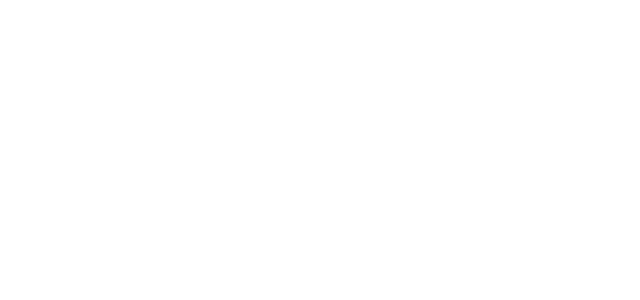
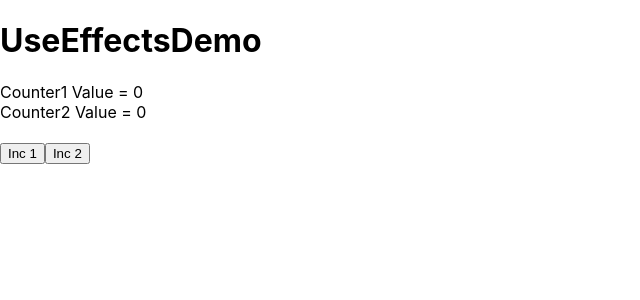
Before and after one commit to gavand-sagar/fsd-july-2024, a React (Create React App) app: page /use-effect in a window 1280 px wide. Before the commit this address had no page. Shown: the top 300 px of the page, without its empty margins (0-640 px from the left). Built offline with nearby package versions, Linux system fonts and the light colour scheme.

Commit message:
Lab-13-Use-Effect

```diff
--- a/src/App.js
+++ b/src/App.js
@@ -8,6 +8,7 @@
 import Circle from './Circle';
 import BasicForm from './BasicForm';
 import InterestCalculator from './InterestCalculator';
+import UseEffectsDemo from './UseEffectsDemo';
 
 function App() {
   return (
@@ -17,6 +18,7 @@
         <Route path='/orders' element={<Orders/>}/>
         <Route path='/basic-form' element={<BasicForm/>}/>
         <Route path='/interest-calculator' element={<InterestCalculator/>}/>
+        <Route path='/use-effect' element={<UseEffectsDemo/>}/>
         <Route path='/circle/my' element={<Circle/>}/>
         <Route path='/stock-list' element={<ListRenderingWithObjects/>}/>
       </Routes>
--- /dev/null
+++ b/src/UseEffectsDemo.jsx
@@ -0,0 +1,54 @@
+import React, { useEffect, useState } from 'react'
+
+export default function UseEffectsDemo() {
+
+    //console.log("This is on every Re-Render")
+
+    let [counter1, setCounter1] = useState(0)
+    function inc1() {
+        setCounter1(counter1 + 1)
+    }
+
+
+    let [counter2, setCounter2] = useState(0)
+    function inc2() {
+        setCounter2(counter2 + 1)
+    }
+    // when you want to execute some logic on page load only
+    useEffect(() => {
+        console.log("This is on First page load only");
+        // api calls
+        // any logic you want to execute only for the first load and not again and again
+
+
+
+        // when you want to execute some logic on component destroyed
+        return () => {
+            console.log("this logic will be executed when component is destroyed from DOM")
+        }
+
+    }, [])
+
+    // when you want to execute some logic on page load as well as state change
+    useEffect(() => {
+        // this logic will execute only and only when couter1 changes
+        console.log("Counter 2 changed");
+    }, [counter2])
+
+
+
+
+
+    return (
+        <div>
+            <h1>UseEffectsDemo</h1>
+            <span>Counter1 Value = {counter1} </span>
+            <br />
+            <span>Counter2 Value = {counter2} </span>
+            <br />
+            <br />
+            <button onClick={() => inc1()}>Inc 1</button>
+            <button onClick={() => inc2()}>Inc 2</button>
+        </div>
+    )
+}
```
